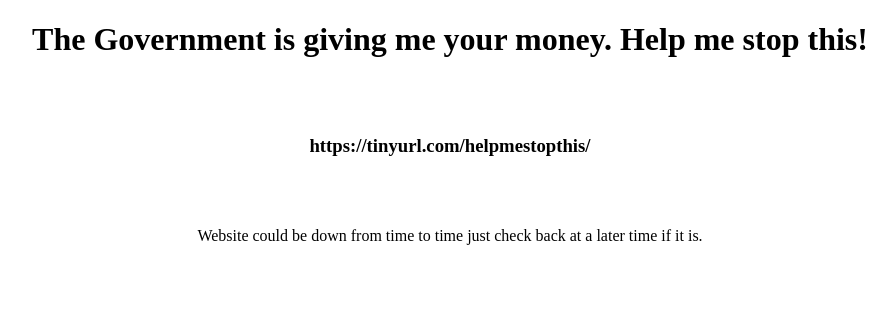
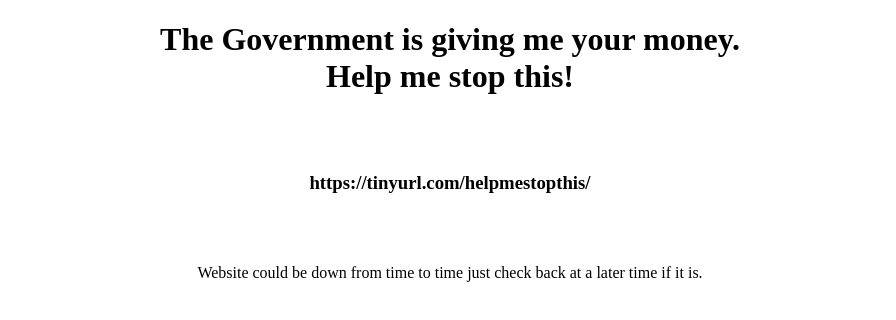
Before and after one commit to ancap012593/HelpMeStopThis, a plain HTML site: page flyer.html in a window 1280 px wide. Shown: the whole page, without its empty margins (190-1086 px from the left). Drawn offline with Linux system fonts and the light colour scheme.

Commit message:
Update flyer.html

```diff
--- a/flyer.html
+++ b/flyer.html
@@ -12,7 +12,7 @@ h3 {text-align: center;}
     <title>Flyer</title>
 </head>
 <body>
-    <h1>The Government is giving me your money.       Help me stop this!</h1>
+    <h1>The Government is giving me your money.<br>    Help me stop this!</h1>
 <br><br>
 <h3>https://tinyurl.com/helpmestopthis/</h3>
 <br><br>
```
